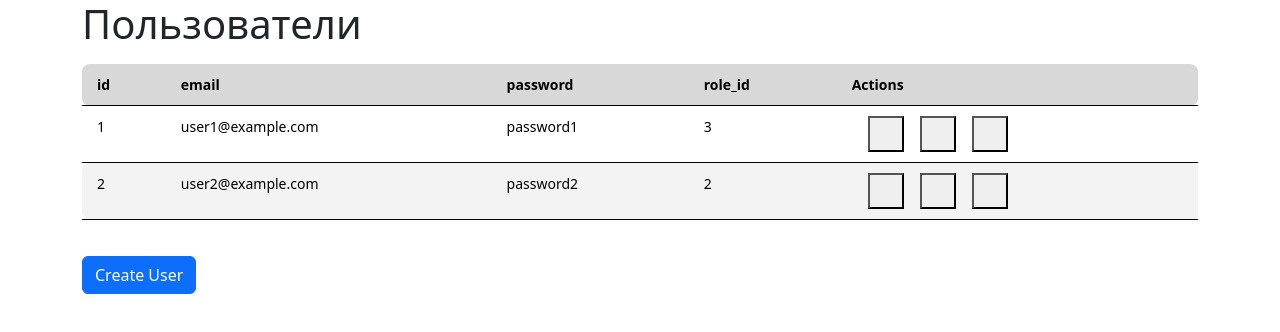
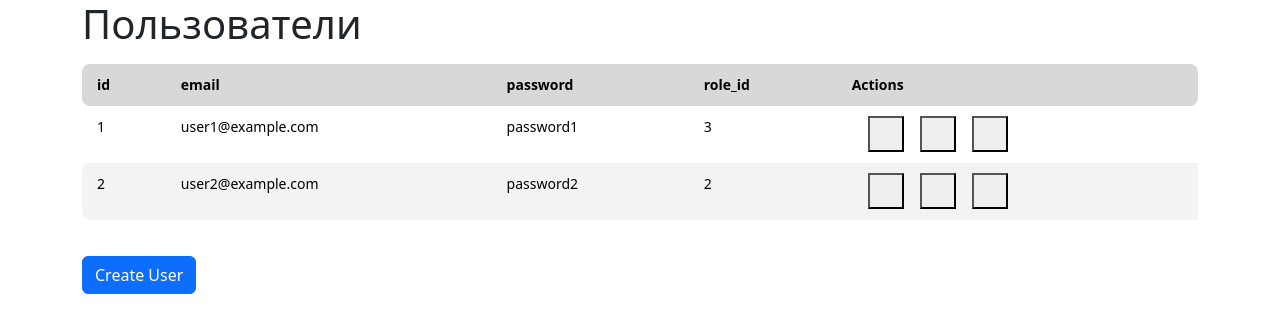
Before and after one commit to ut1kaa/hktn-servicedesk-frontend, a React (Create React App) app: page /admin/users in a window 1280 px wide. Shown: the top 332 px of the page. Built offline with nearby package versions, Linux system fonts and the light colour scheme.

Commit message:
edit form styles

```diff
--- a/src/styles/components/forms/forms.scss
+++ b/src/styles/components/forms/forms.scss
@@ -15,11 +15,16 @@
 
 .list-table {
 	width: 100%;
-	border: none;
+	border: 0px solid transparent;
 	margin-bottom: 20px;
 
+    // & > * {
+    //     margin-bottom: 2rem;
+    // }
+
     thead {
-        margin-bottom: 2rem;
+        // TODO border-radius: 14px;
+        // TODO box-shadow: 0px 0px 22px -2px rgba(115,  0,  255, 1);
     }
 
     thead th {
@@ -36,6 +41,12 @@
     thead tr th:last-child {
         border-radius: 0 8px 8px 0;
     }
+
+    tbody tr {
+        // TODO box-shadow: 0px 0px 22px -2px rgba(115,  0,  255, 1);
+        // TODO border-radius: 14px;
+    }
+
     tbody td {
         text-align: left;
         border: none;
```
